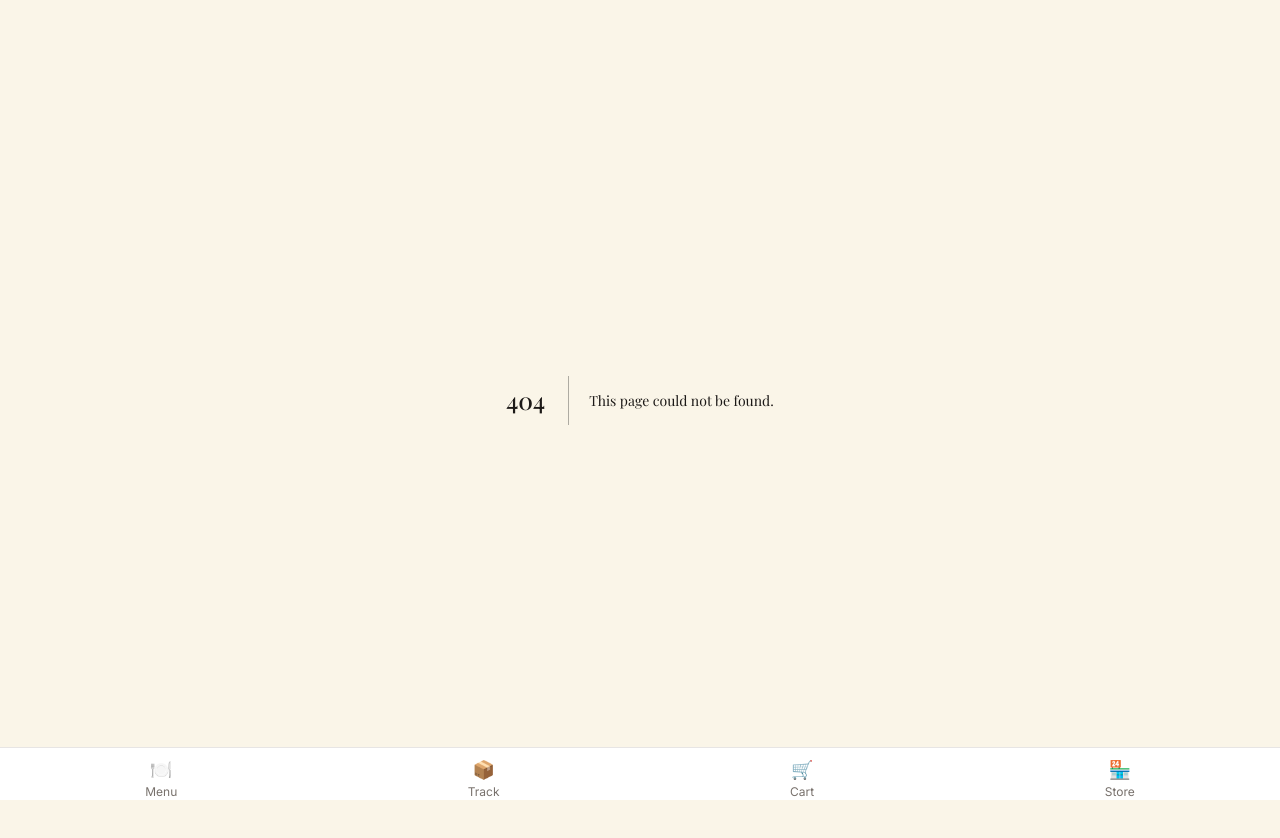
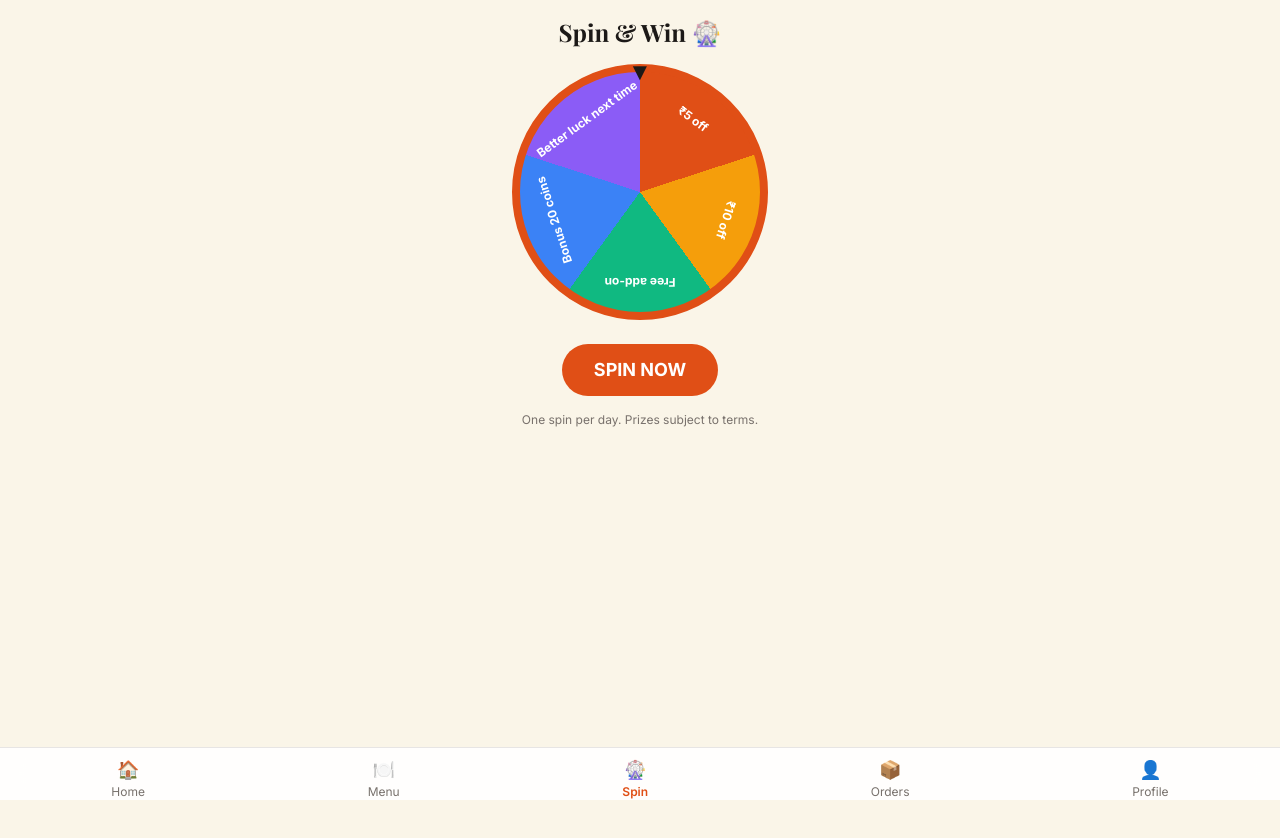
Before and after one commit to ladeshreyash80-dotcom/crispykattav1, a Next.js app: page /spin in a window 1280 px wide. Before the commit this address had no page. Shown: the top 838 px of the page. After the commit the page ends 800 px from the top, so only its background shows below. Built offline with nearby package versions, Linux system fonts and the light colour scheme; a web font is replaced by a local one.

Commit message:
feat: Spin & Win page, profile page, 5-item bottom nav with safe area

```diff
--- /dev/null
+++ b/app/api/spin/route.ts
@@ -0,0 +1,9 @@
+import { NextResponse } from 'next/server';
+export const dynamic = 'force-dynamic';
+
+const PRIZES = ['₹5 off', '₹10 off', 'Free add-on', 'Bonus 20 coins', 'Better luck next time'];
+
+export async function POST() {
+  const idx = Math.floor(Math.random() * PRIZES.length);
+  return NextResponse.json({ prize: PRIZES[idx], index: idx });
+}
--- /dev/null
+++ b/app/profile/page.tsx
@@ -0,0 +1,16 @@
+'use client';
+import { useRewards } from '@/lib/rewards';
+
+export default function Profile() {
+  const { coins } = useRewards();
+  return (
+    <main className="p-4 max-w-3xl mx-auto pb-32">
+      <h1 className="text-2xl font-bold mb-4">Profile</h1>
+      <div className="bg-white rounded-2xl p-4 shadow-card">
+        <div className="font-bold">Katta Coins</div>
+        <div className="text-2xl text-brand font-bold mt-1">🪙 {coins}</div>
+        <p className="text-xs text-stone-500 mt-2">Earn 1 coin per ₹10 spent.</p>
+      </div>
+    </main>
+  );
+}
--- /dev/null
+++ b/app/spin/page.tsx
@@ -0,0 +1,45 @@
+'use client';
+import { useState } from 'react';
+
+const PRIZES = ['₹5 off', '₹10 off', 'Free add-on', 'Bonus 20 coins', 'Better luck next time'];
+
+export default function Spin() {
+  const [spinning, setSpinning] = useState(false);
+  const [result, setResult] = useState<string | null>(null);
+  const [rotation, setRotation] = useState(0);
+
+  const spin = async () => {
+    if (spinning) return;
+    setSpinning(true);
+    setResult(null);
+    const res = await fetch('/api/spin', { method: 'POST' });
+    const data = await res.json();
+    const target = (data.index ?? 0) * (360 / PRIZES.length);
+    setRotation(prev => prev + 360 * 5 + target);
+    setTimeout(() => { setResult(data.prize); setSpinning(false); }, 3000);
+  };
+
+  return (
+    <main className="p-4 max-w-3xl mx-auto pb-32 flex flex-col items-center">
+      <h1 className="text-2xl font-bold mb-4">Spin & Win 🎡</h1>
+      <div className="relative w-64 h-64 mb-6">
+        <div className="absolute top-0 left-1/2 -translate-x-1/2 -translate-y-2 z-10 text-2xl">▼</div>
+        <div
+          className="w-64 h-64 rounded-full border-8 border-brand overflow-hidden transition-transform duration-[3000ms] ease-out"
+          style={{ transform: `rotate(${rotation}deg)`, background: 'conic-gradient(#E04F16 0deg 72deg, #F59E0B 72deg 144deg, #10B981 144deg 216deg, #3B82F6 216deg 288deg, #8B5CF6 288deg 360deg)' }}
+        >
+          {PRIZES.map((p, i) => (
+            <div key={p} className="absolute w-full h-full flex items-center justify-center text-white text-xs font-bold" style={{ transform: `rotate(${i * (360 / PRIZES.length) + 36}deg) translateY(-90px)` }}>
+              {p}
+            </div>
+          ))}
+        </div>
+      </div>
+      <button onClick={spin} disabled={spinning} className="px-8 py-3 bg-brand text-white rounded-full font-bold text-lg disabled:opacity-50">
+        {spinning ? 'Spinning...' : 'SPIN NOW'}
+      </button>
+      {result && <div className="mt-6 bg-white rounded-2xl p-4 shadow-card text-center font-bold">You won: {result}! 🎉</div>}
+      <p className="text-xs text-stone-500 mt-4 text-center">One spin per day. Prizes subject to terms.</p>
+    </main>
+  );
+}
--- a/components/BottomNav.tsx
+++ b/components/BottomNav.tsx
@@ -4,17 +4,18 @@ import { usePathname } from 'next/navigation';
 import { useCart } from '@/lib/cart';
 
 const items = [
+  { href: '/', label: 'Home', icon: '🏠' },
   { href: '/menu', label: 'Menu', icon: '🍽️' },
-  { href: '/track', label: 'Track', icon: '📦' },
-  { href: '/cart', label: 'Cart', icon: '🛒' },
-  { href: '/store', label: 'Store', icon: '🏪' },
+  { href: '/spin', label: 'Spin', icon: '🎡' },
+  { href: '/track', label: 'Orders', icon: '📦' },
+  { href: '/profile', label: 'Profile', icon: '👤' },
 ];
 
 export default function BottomNav() {
   const pathname = usePathname();
   const { count } = useCart();
   return (
-    <nav className="fixed bottom-0 left-0 right-0 z-50 bg-white border-t border-stone-200 flex justify-around py-2 pb-[env(safe-area-inset-bottom)]">
+    <nav className="fixed bottom-0 left-0 right-0 z-50 bg-white/90 backdrop-blur-md border-t border-stone-200 flex justify-around py-2 pb-[env(safe-area-inset-bottom)]">
       {items.map(it => {
         const active = pathname === it.href;
         return (
```
